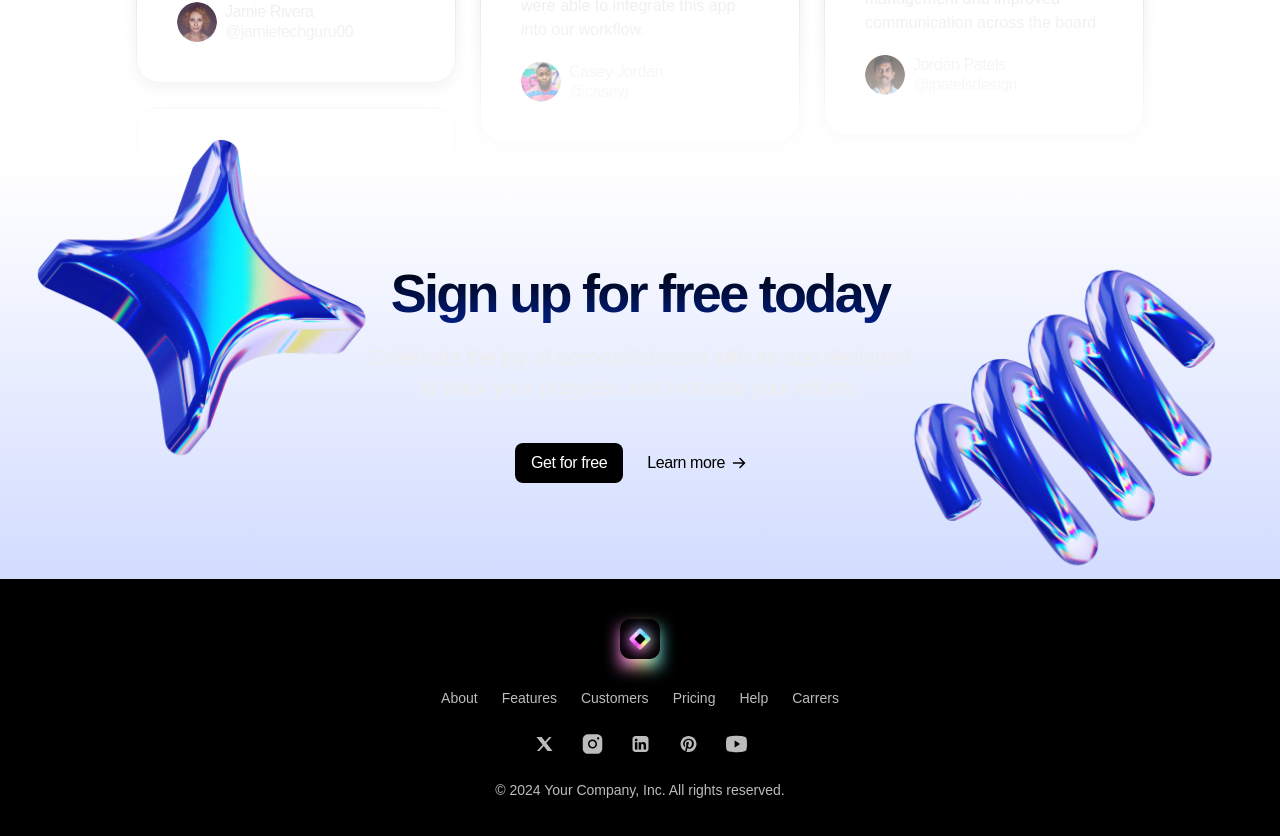
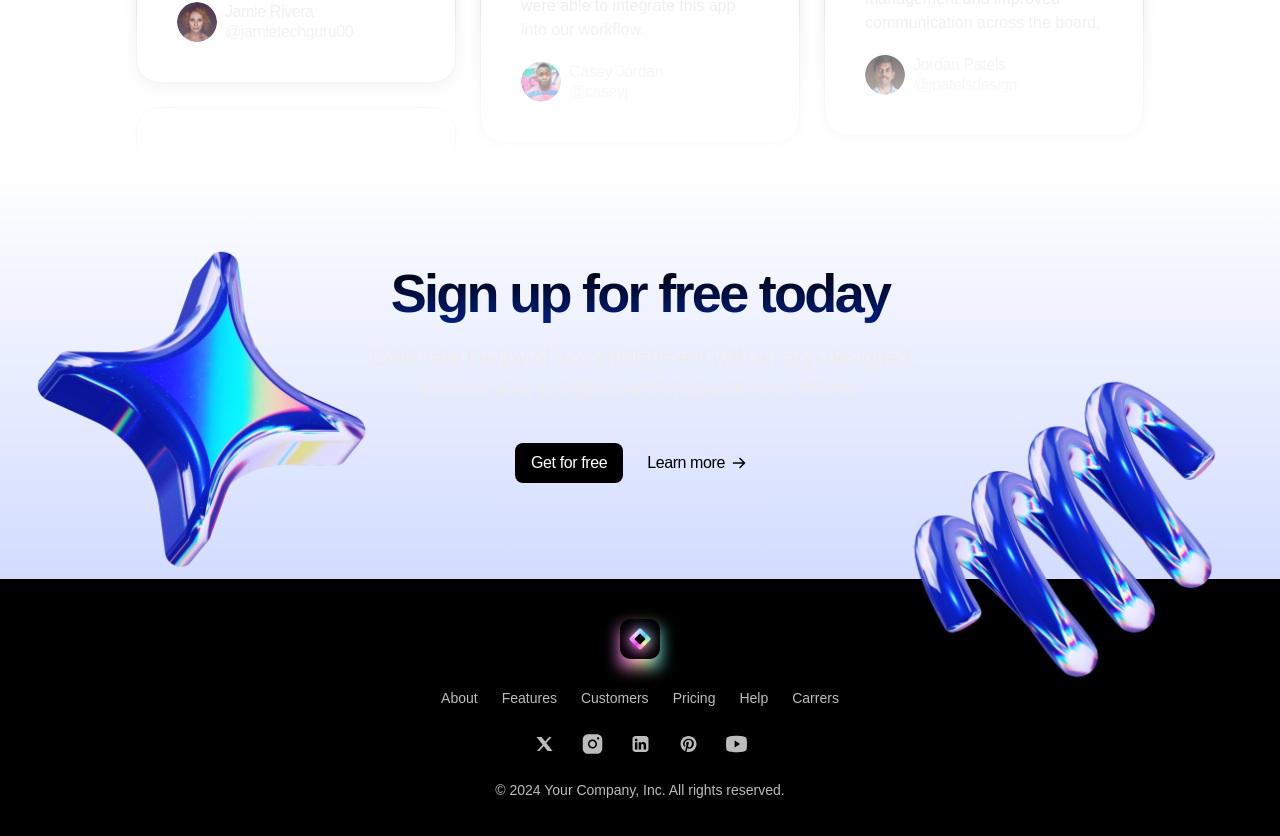
Before and after one commit to Harshalvk/Glimpse, a Next.js app: page / in a window 1280 px wide. Shown: the part 4040-4876 px from the top of the page. Built offline with nearby package versions, Linux system fonts and the light colour scheme.

Commit message:
ADD: Animation on call-to-action-section section

```diff
--- a/src/components/CallToAction.tsx
+++ b/src/components/CallToAction.tsx
@@ -1,12 +1,24 @@
-import React from "react";
+"use client";
+import React, { useRef } from "react";
 import ArrowRight from "@/assets/arrow-right.svg";
 import StarImage from "@/assets/star.png";
 import SpringImage from "@/assets/spring.png";
 import Image from "next/image";
+import { motion, useScroll, useTransform } from "framer-motion";
 
 const CallToAction = () => {
+  const sectionRef = useRef(null);
+  const { scrollYProgress } = useScroll({
+    target: sectionRef,
+    offset: ["start end", "end start"],
+  });
+  const translateY = useTransform(scrollYProgress, [0, 1], [150, -150]);
+
   return (
-    <section className="bg-gradient-to-b from-white to-[#D2DCFF] py-24 overflow-x-clip">
+    <section
+      ref={sectionRef}
+      className="bg-gradient-to-b from-white to-[#D2DCFF] py-24 overflow-x-clip"
+    >
       <div className="container">
         <div className="section-heading relative">
           <h2 className="section-title">Sign up for free today</h2>
@@ -14,17 +26,23 @@
             Celebrate the joy of accomplishment with an app designed to track
             your progress and motivate your efforts.
           </p>
-          <Image
-            src={StarImage}
+          <motion.img
+            src={StarImage.src}
             alt="Star image"
             width={360}
             className="absolute -left-[350px] -top-[137px]"
+            style={{
+              translateY,
+            }}
           />
-          <Image
-            src={SpringImage}
+          <motion.img
+            src={SpringImage.src}
             alt="Spring image"
             width={360}
             className="absolute -right-[331px] -top-[19px]"
+            style={{
+              translateY,
+            }}
           />
         </div>
         <div className="flex gap-2 mt-10 justify-center">
```
